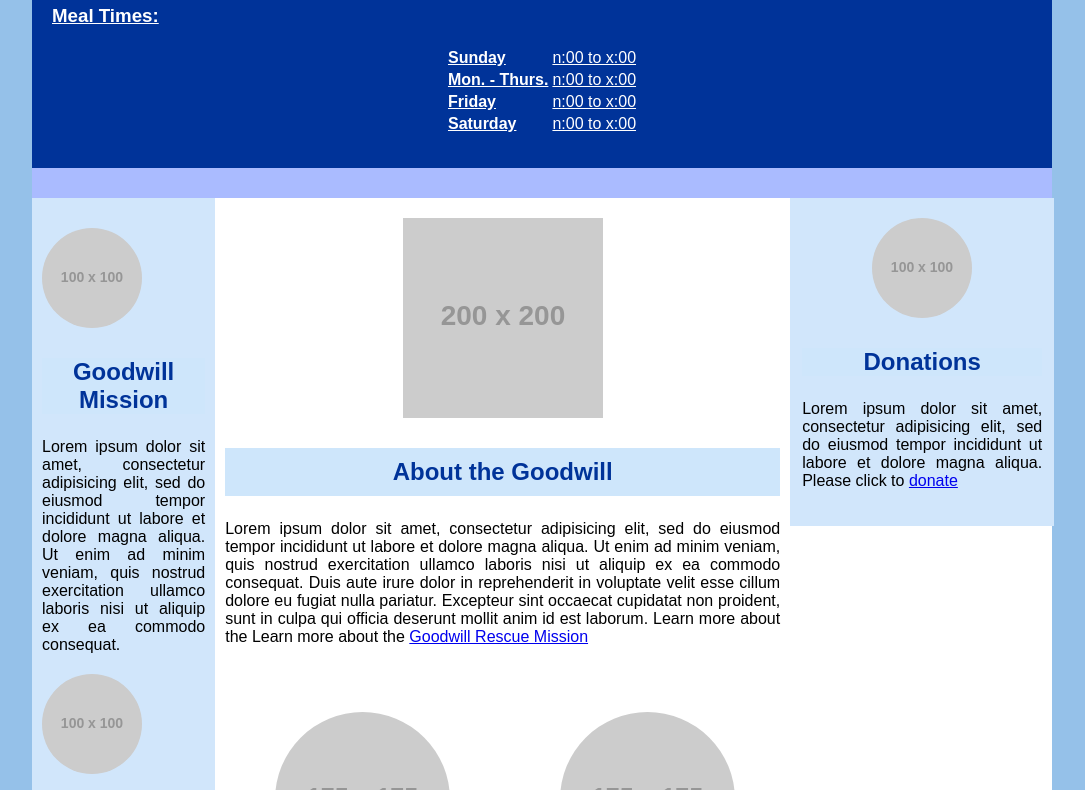
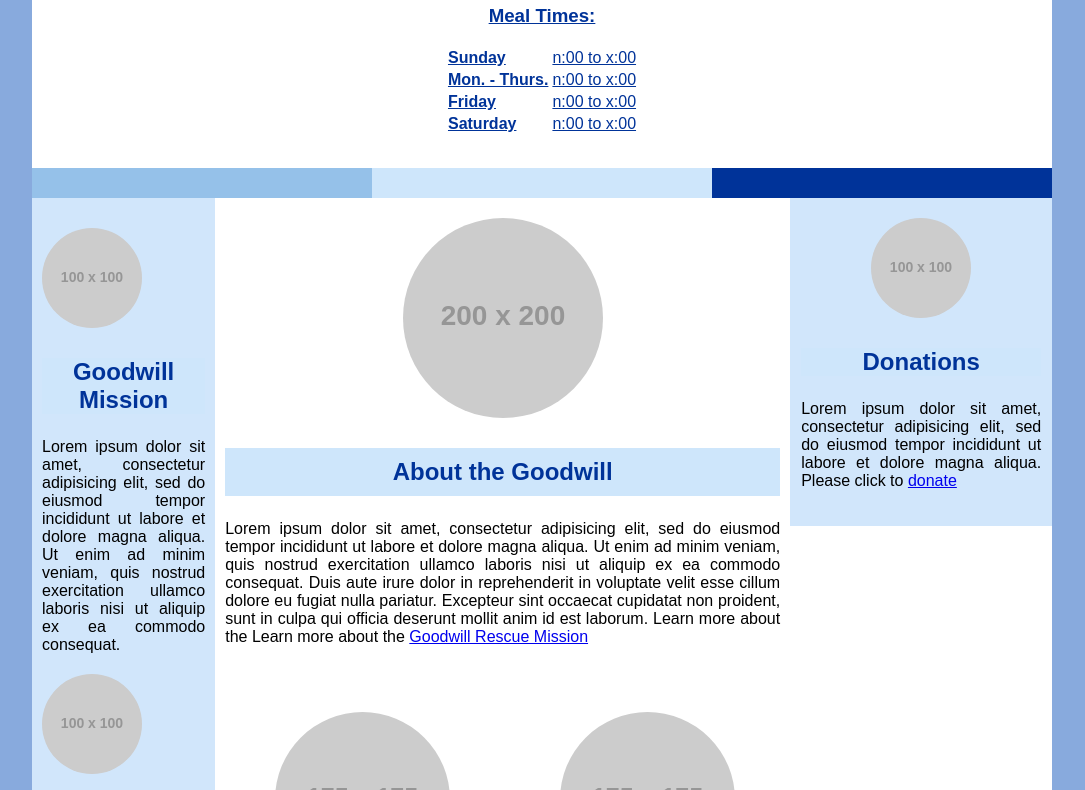
Before and after one commit to paulrajah/goodwill, a plain HTML site: page goodwillPortalMain.html in a window 1280 px wide. Shown: the part 80-870 px from the top of the page, without its empty margins (98-1183 px from the left). Drawn offline with Linux system fonts and the light colour scheme; placeholder pictures from the web are drawn by us.

Commit message:
recent goodwill files update

```diff
--- a/css/goodwillPortalMain.css
+++ b/css/goodwillPortalMain.css
@@ -17,13 +17,13 @@ Footer Color: #FFF
 
 #wrapper {margin-left: auto; margin-right: auto; width: 1020px; background-color: rgb(149,193,233);}
 
-body {background-color: rgb(149,193,233); font-family: arial, helvetica, 'sans-serif';}
+body {background-color: #88aadd; font-family: arial, helvetica, 'sans-serif';}
 
-header {background-color: #003399; padding: 20px; font-family: arial, helvetica, 'sans-serif'; color: #FFF; text-decoration: underline; : 10px; height: 200px;}
+header {background-color: #FFF; padding: 20px; font-family: arial, helvetica, 'sans-serif'; color: #003399; text-decoration: underline; : 10px; height: 200px;}
 
 header h1 {margin: 0; text-align: center; vertical-align: middle; margin-bottom: 20px;}
 
-header h2 {text-align: center; }
+header h3 {text-align: center;}
 
 header table {margin-right: auto; margin-left: auto; text-align: left;}
 
@@ -49,13 +49,13 @@ UNKNOWN CODING
 
 #leftAside h2 {color: #003399;}
 
-#mainSection {float: left; width: 555px; /*padding: 30px 0px;*/ margin: 20 20 20 20px; text-align: justify; border-top: 20px solid #FFF; padding-left: 10px; padding-right: 10px; margin-bottom: 30px;}
+#mainSection {float: left; width: 555px; /*padding: 30px 0px;*/ margin: 20 20 20 20px; text-align: justify; border-top: 20px solid #FFF; padding-left: 10px; padding-right: 10px; margin-bottom: 30px; background }
 
 #mainSection h2 {margin: 0; color: #003399; text-align: center; vertical-align: middle;}
 
 #mainSection h2 p {background-color: rgb(206,230,251); border: solid 10px rgb(206,230,251)}
 
-#rightAside {float: right; width: 240px; padding: 10px 2px; border: solid 10px rgb(209,230,251); display: inline; background-color: rgb(209,230,251); text-align: justify; position: absolute;}
+#rightAside {float: right; width: 240px; padding: 10px 1px; border: solid 10px rgb(209,230,251); display: inline; background-color: rgb(209,230,251); text-align: justify; position: absolute;}
 
 #rightAside h2 {margin: 0px; text-align: center;}
 
@@ -83,8 +83,6 @@ footer a {color: #FFF;}
 
 #mainSection img, #rightAside h2 img, #leftAside img, #leftDiv img, #rightDiv img {border-radius: 100%;}
 
-#mainSection img {border-radius: 0%;}
-
 /* ===================================
 	Decorative Bar
 
@@ -107,7 +105,8 @@ footer a {color: #FFF;}
 
 .medium-green{
 	position: relative;
-	background: rgb(170,187,255);
+	background: rgb(206,230,251);
+
 }
 
 .light-green{
@@ -122,7 +121,7 @@ footer a {color: #FFF;}
 	display: block;
 	height: 30px;
 	padding-left: 340px;
-	background: rgb(170,187,255);
+	background: #003399);
 }
 
 .super-green{
@@ -136,6 +135,6 @@ footer a {color: #FFF;}
 	top: 0px;
 	display: block;
 	height: 30px;
-	background: rgb(170,187,255);
+	background: #003399;
 	padding-right: 340px;
 }
```
